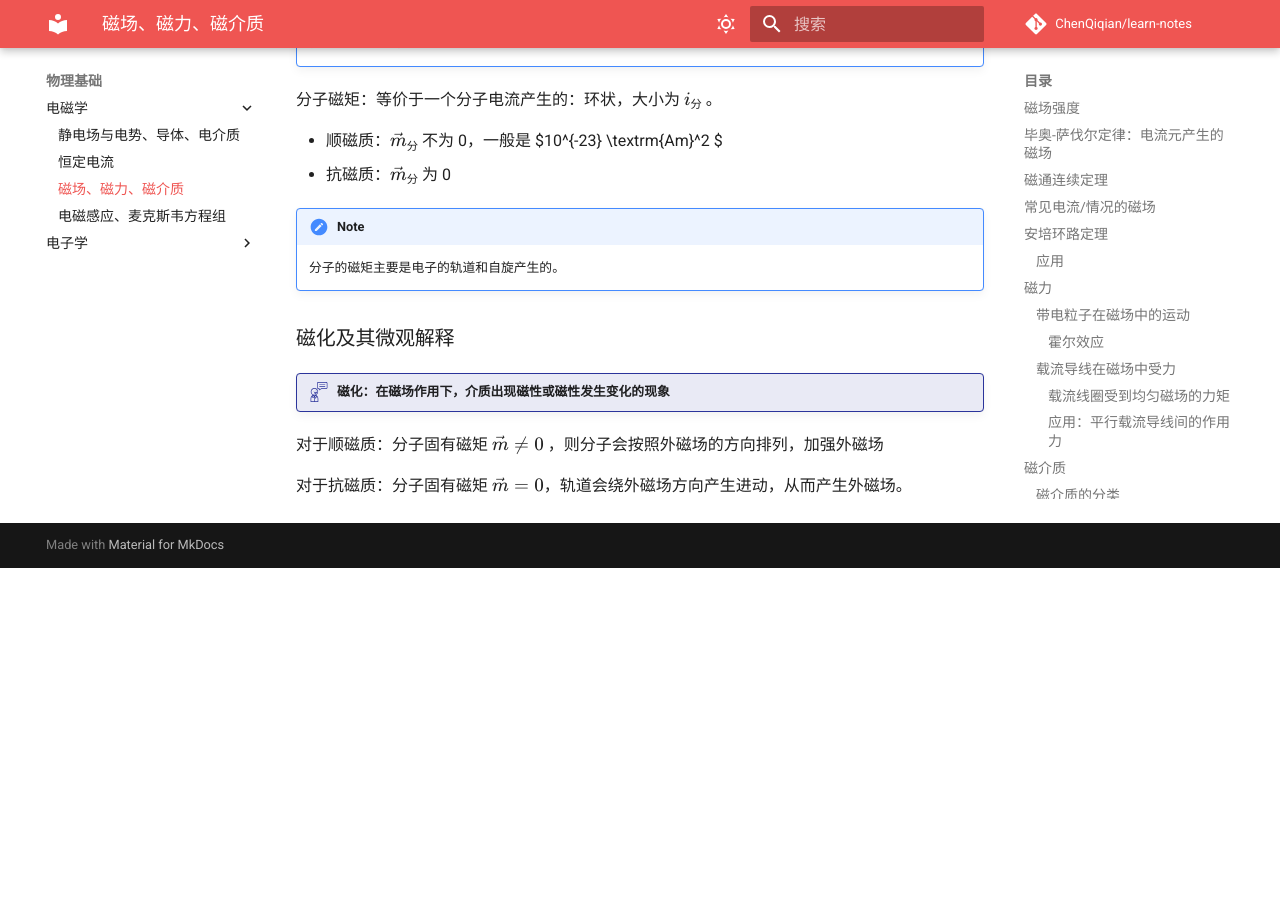
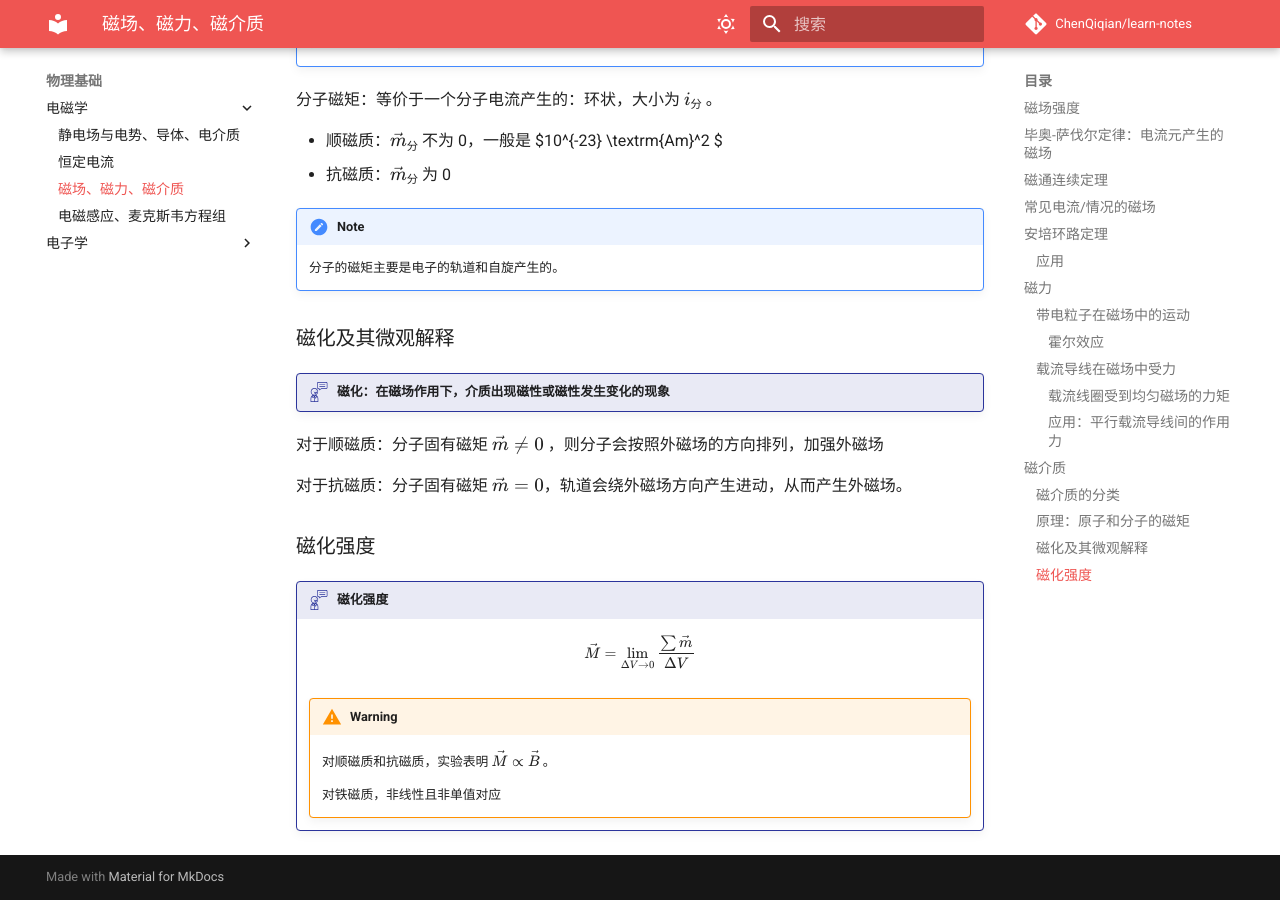
Before and after one commit to ChenQiqian/learn-notes, an MkDocs documentation site: the page built from docs/physics/electromagnetics/17.md, in a window 1280 px wide and 900 px high, scrolled down 5395 px. Built offline with MkDocs 1.6.1 and Material for MkDocs 9.7.7, drawn with Linux system fonts in a browser that asks for light colours; comment, search, counter and statistics services are not loaded; before the commit the page ends 5963 px from its top, so only the background shows below that.

```diff
--- a/docs/physics/electromagnetics/17.md
+++ b/docs/physics/electromagnetics/17.md
@@ -227,3 +227,15 @@
 对于顺磁质：分子固有磁矩 $\vec m \neq 0$ ，则分子会按照外磁场的方向排列，加强外磁场
 
 对于抗磁质：分子固有磁矩 $\vec m = 0$，轨道会绕外磁场方向产生进动，从而产生外磁场。
+
+### 磁化强度
+
+!!!definition "磁化强度"
+    $$
+    \vec M = \lim_{\Delta V \to 0} \frac{\sum{\vec m}}{\Delta V}
+    $$
+
+    !!!warning
+        对顺磁质和抗磁质，实验表明 $\vec M \propto \vec B$ 。
+
+        对铁磁质，非线性且非单值对应
--- a/mkdocs.yml
+++ b/mkdocs.yml
@@ -18,6 +18,7 @@
       - 存储管理: cs/db/buffer.md
       - 索引技术: cs/db/indices.md
       - 实体-关系模型: cs/db/er_model.md
+      - 关系范式: cs/db/relational_norm.md
     - 操作系统:
       - 简介: cs/os/index.md
       - 操作系统概述: cs/os/chap1.md
```
Also changed, not shown: docs/cs/db/relational_norm.md (added, +76 -0 lines), docs/index.md (+9 -0 lines), 1 other file.
